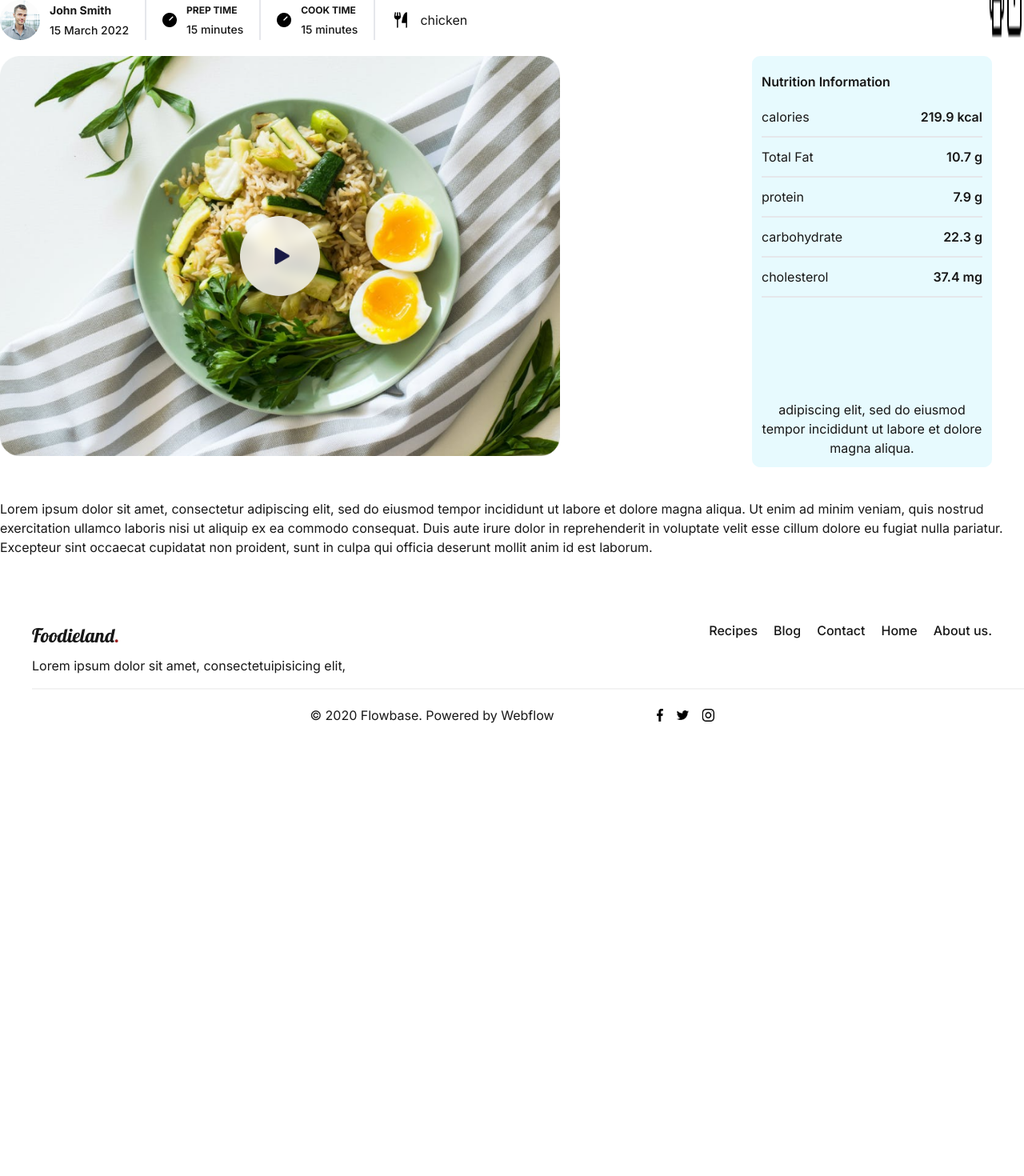
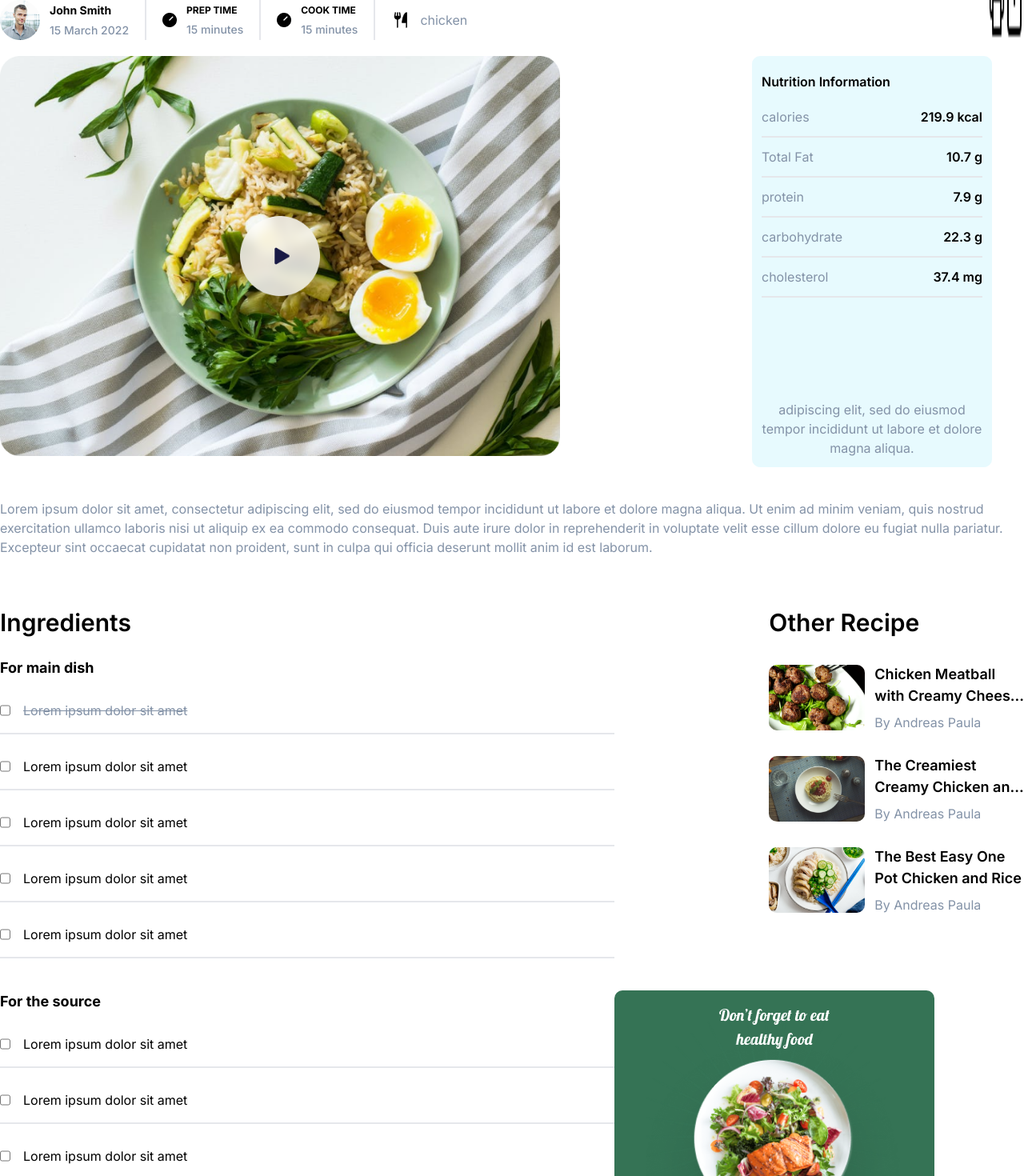
Before and after one commit to Deji06/justfooduiwebapp, a Next.js app: page /RecipePage in a window 1280 px wide. Shown: the part 180-1650 px from the top of the page at 80% size. Before the commit the page ends 1126 px from the top, so only its background shows below. Built offline with nearby package versions, Linux system fonts and the light colour scheme.

Commit message:
recipe page sections

```diff
--- a/app/HomePage/page.js
+++ b/app/HomePage/page.js
@@ -64,18 +64,18 @@ const Home = () => {
               <p className="font-semibold text-[18px] sm:text-[64px]">
                 Spicy delicious chicken wings
               </p>
-              <p className="mt-5 text-[12px] sm:text-[16px]">
+              <p className="mt-5 text-[12px] sm:text-[16px] text-[#8392A7]">
                 Lorem ipsum dolor sit amet, consectetuipisicing elit, sed do
                 eiusmod tempor incididunt ut labore et dolore magna aliqut enim ad
                 minim{" "}
               </p>
 
               <div className="flex sm:flex-row flex-col gap-y-2 items-center gap-x-5 mt-2">
-                <div className="flex items-center gap-x-2 border bg-[#f3f3f3] rounded-[10px] px-3 py-1 ">
+                <div className="flex items-center gap-x-2 border bg-[#DCE3ED] rounded-[10px] px-3 py-1 ">
                   <Image src={grenade} alt="bomb" />
                   <p>30 Minutes</p>
                 </div>
-                <div className="flex items-center gap-x-2 border bg-[#f3f3f3] rounded-[10px] px-3 py-1">
+                <div className="flex items-center gap-x-2 border bg-[#DCE3ED] rounded-[10px] px-3 py-1">
                   <Image src={forkKnife} alt="fork and knife" />
                   <p>Chicken</p>
                 </div>
@@ -86,7 +86,7 @@ const Home = () => {
                   <Image src={avatar} alt="profile" />
                   <div className="flex flex-col gap-y-2">
                     <p className="text-[14px] font-bold">John Smith</p>
-                    <p className="text-[14px] font-medium">15 March 2022</p>
+                    <p className="text-[14px] font-medium text-[#8392A7]">15 March 2022</p>
                   </div>
                 </div>
                 <button className="flex items-center py-3 sm:py-0 px-3 border gap-x-3 rounded-[10px] bg-black">
@@ -139,7 +139,7 @@ const Home = () => {
 {/* second section */}
         <section className="px-3 sm:w-[1280px] my-12 sm:mx-auto">
           <p className="sm:text-[44px] text-[22px] font-semibold text-center">Simple and tasty recipes</p>
-          <h3 className="text-center py-2">Lorem ipsum dolor sit amet, consectetuipisicing elit, sed do eiusmod tempor incididunt ut <br />
+          <h3 className="text-center py-2 text-[#8392A7]">Lorem ipsum dolor sit amet, consectetuipisicing elit, sed do eiusmod tempor incididunt ut <br />
             labore et dolore magna aliqut enim ad minim
           </h3>
           <div className="grid sm:grid-cols-3 gap-x-36  gap-y-6 px-4 pt-10">
@@ -285,7 +285,7 @@ const Home = () => {
         <section className="sm:px-3 sm:w-[1280px] my-16 mx-auto flex sm:flex-row flex-col items-center justify-between">
           <div>
             <p className="sm:text-[44px] font-semibold ">Everyone can be a <br /> chef in their own kitchen</p>
-            <p className="w-[508px] py-3">Lorem ipsum dolor sit amet, consectetuipisicing elit, sed do eiusmod tempor incididunt ut labore et dolore magna aliqut enim ad minim </p>
+            <p className="w-[508px] py-3 text-[#8392A7]">Lorem ipsum dolor sit amet, consectetuipisicing elit, sed do eiusmod tempor incididunt ut labore et dolore magna aliqut enim ad minim </p>
             <button className="mt-8 px-8 rounded-[10px] py-3  bg-black text-white text-[12px]">Learn More</button>
           </div>
           <div className="relative">
@@ -299,7 +299,7 @@ const Home = () => {
 
         <section className="px-3 sm:w-[1280px] my-16 mx-auto pb-10">
           <p className="text-[44px] font-semibold text-center">Check out @foodieland on Instagram</p>
-          <p className="text-center py-2">Lorem ipsum dolor sit amet, consectetuipisicing elit, sed do eiusmod tempor incididunt ut labore et dolore <br /> magna aliqut enim ad minim </p>
+          <p className="text-center py-2 text-[#8392A7]">Lorem ipsum dolor sit amet, consectetuipisicing elit, sed do eiusmod tempor incididunt ut labore et dolore <br /> magna aliqut enim ad minim </p>
           <div className="flex sm:flex-row flex-col gap-y-3 justify-between mt-8">
             <Image src={post} />
             <Image src={post2} />
@@ -442,7 +442,7 @@ const Home = () => {
           <div className="flex flex-col  w-[600px] mx-auto">
             <div>
               <p className="sm:text-[40px] font-semibold text-center">Deliciousness to your inbox</p>
-              <p className="text-center w-[600px] mx-auto py-2">Lorem ipsum dolor sit amet, consectetuipisicing elit, sed do eiusmod tempor incididunt ut labore et dolore magna aliqut enim ad minim </p>
+              <p className="text-center w-[600px] mx-auto py-2 text-[#8392A7]">Lorem ipsum dolor sit amet, consectetuipisicing elit, sed do eiusmod tempor incididunt ut labore et dolore magna aliqut enim ad minim </p>
             </div>
             <form className="flex gap-x-10 mx-auto bg-white py-2 my-5 rounded-[10px] px-4 items-center">
               <input className="border-none bg-none outline-none text-[14px]" type="email"  placeholder="Your email address..."/>
--- a/app/RecipePage/page.js
+++ b/app/RecipePage/page.js
@@ -6,6 +6,14 @@ import forkKnife from "@/assets/ForkKnife.png";
 import share from "@/assets/share.png";
 import printer from "@/assets/printer.png";
 import recipeImage from "@/assets/recipeImage.png";
+import baconPasta from "@/assets/baconPasta.png";
+import creamCheese from "@/assets/creamCheese.png";
+import rice from "@/assets/rice.png";
+import adFoodImage from "@/assets/adFoodImage.png";
+import star from '@/assets/star 1.png'
+import {Lobster } from '@next/font/google'
+
+const lobster = Lobster({ subsets: ['latin'], weight:'400' });
 const Recipe = () => {
   return (
     <>
@@ -20,7 +28,9 @@ const Recipe = () => {
                 <Image src={avatar} alt="profile" />
                 <div className="flex flex-col gap-y-1">
                   <p className="text-[14px] font-bold">John Smith</p>
-                <p className="text-[14px] font-medium">15 March 2022</p>
+                  <p className="text-[14px] font-medium text-[#8392A7] ">
+                    15 March 2022
+                  </p>
                 </div>
               </div>
               <div className="border h-[50px]"></div>
@@ -28,7 +38,9 @@ const Recipe = () => {
                 <Image src={grenade} />
                 <div className="flex flex-col gap-y-1">
                   <p className="uppercase font-bold text-[12px]">prep time</p>
-                <p className="text-[14px] font-medium">15 minutes</p>
+                  <p className="text-[14px] font-medium text-[#8392A7]">
+                    15 minutes
+                  </p>
                 </div>
               </div>
               <div className="border h-[50px]"></div>
@@ -36,13 +48,15 @@ const Recipe = () => {
                 <Image src={grenade} />
                 <div className="flex flex-col gap-y-1">
                   <p className="uppercase  font-bold text-[12px]">cook time</p>
-                <p className="text-[14px] font-medium">15 minutes</p>
+                  <p className="text-[14px] font-medium text-[#8392A7]">
+                    15 minutes
+                  </p>
                 </div>
               </div>
               <div className="border h-[50px]"></div>
               <div className="flex items-center gap-x-3">
                 <Image src={forkKnife} />
-              <p>chicken</p>
+                <p className="text-[#8392A7]">chicken</p>
               </div>
             </div>
           </header>
@@ -60,53 +74,168 @@ const Recipe = () => {
             <h1 className="font-semibold py-2">Nutrition Information</h1>
             <div className="flex flex-col gap-y-3 mt-3">
               <div className="flex justify-between">
-              <p>calories</p>
+                <p className="text-[#8392A7]">calories</p>
                 <p className="font-semibold">219.9 kcal</p>
               </div>
               <div className="border"></div>
               <div className="flex justify-between">
-              <p>Total Fat</p>
+                <p className="text-[#8392A7]">Total Fat</p>
                 <p className="font-semibold">10.7 g</p>
               </div>
               <div className="border"></div>
               <div className="flex justify-between">
-              <p>protein</p>
+                <p className="text-[#8392A7]">protein</p>
                 <p className="font-semibold">7.9 g</p>
               </div>
               <div className="border"></div>
               <div className="flex justify-between">
-              <p>carbohydrate</p>
+                <p className="text-[#8392A7]">carbohydrate</p>
                 <p className="font-semibold">22.3 g</p>
               </div>
               <div className="border"></div>
               <div className="flex justify-between">
-              <p>cholesterol</p>
+                <p className="text-[#8392A7]">cholesterol</p>
                 <p className="font-semibold">37.4 mg</p>
               </div>
               <div className="border"></div>
             </div>
-          <p className="text-center pt-32 ">
+            <p className="text-center text-[#8392A7] pt-32 ">
               adipiscing elit, sed do eiusmod tempor incididunt ut labore et
               dolore magna aliqua.{" "}
             </p>
           </div>
         </div>
-      <p className="pt-10">
-        Lorem ipsum dolor sit amet, consectetur adipiscing elit, sed do eiusmod
-        tempor incididunt ut labore et dolore magna aliqua. Ut enim ad minim
-        veniam, quis nostrud exercitation ullamco laboris nisi ut aliquip ex ea
-        commodo consequat. Duis aute irure dolor in reprehenderit in voluptate
-        velit esse cillum dolore eu fugiat nulla pariatur. Excepteur sint
-        occaecat cupidatat non proident, sunt in culpa qui officia deserunt
-        mollit anim id est laborum.
+        <p className="pt-10 text-[#8392A7]">
+          Lorem ipsum dolor sit amet, consectetur adipiscing elit, sed do
+          eiusmod tempor incididunt ut labore et dolore magna aliqua. Ut enim ad
+          minim veniam, quis nostrud exercitation ullamco laboris nisi ut
+          aliquip ex ea commodo consequat. Duis aute irure dolor in
+          reprehenderit in voluptate velit esse cillum dolore eu fugiat nulla
+          pariatur. Excepteur sint occaecat cupidatat non proident, sunt in
+          culpa qui officia deserunt mollit anim id est laborum.
         </p>
       </section>
-    <section className="flex flex-col">
+      <section className="sm:w-[1280px] flex flex-col gap-y-10 my-5 mx-auto pb-10 ">
+        <div className="flex justify-between gap-x-5">
+          {/* left */}
+          <div className="flex flex-col gap-y-2 w-[60%]">
+            <p className="font-semibold text-[30px]">Ingredients</p>
+            <p className="mt-3 font-bold text-[18px]">For main dish</p>
+            <div className="flex gap-x-4 pt-5">
+              <input
+                type="checkbox"
+                className="text-black peer-checked:bg-black rounded"
+              />
+              <label htmlFor="" className="line-through text-[#8392A7]">
+                Lorem ipsum dolor sit amet
+              </label>
+            </div>
+            <div className="border mt-2"></div>
+            <div className="flex gap-x-4 pt-5">
+              <input
+                type="checkbox"
+                className="text-black peer-checked:bg-black rounded"
+              />
+              <label htmlFor="">Lorem ipsum dolor sit amet</label>
+            </div>
+            <div className="border mt-2"></div>
+            <div className="flex gap-x-4 pt-5">
+              <input
+                type="checkbox"
+                className="text-black peer-checked:bg-black"
+              />
+              <label htmlFor="">Lorem ipsum dolor sit amet</label>
+            </div>
+            <div className="border mt-2"></div>
+            <div className="flex gap-x-4 pt-5">
+              <input
+                type="checkbox"
+                className="text-black peer-checked:bg-black rounded"
+              />
+              <label htmlFor="">Lorem ipsum dolor sit amet</label>
+            </div>
+            <div className="border mt-2"></div>
+            <div className="flex gap-x-4 pt-5">
+              <input
+                type="checkbox"
+                className="text-black peer-checked:bg-black rounded"
+              />
+              <label htmlFor="">Lorem ipsum dolor sit amet</label>
+            </div>
+            <div className="border mt-2"></div>
+          </div>
+          {/* right */}
+          <div className="flex flex-col gap-y-2">
+            <p className="font-semibold text-[30px]">Other Recipe</p>
+            <div className="flex items-center gap-x-3 mt-5">
+              <Image src={creamCheese} className="rounded-[10px] w-[120px]" />
+              <div className="">
+                <p className="font-semibold text-[18px]">
+                  Chicken Meatball <br /> with Creamy Chees...
+                </p>
+                <p className="text-[#8392A7] pt-2 pb-0">By Andreas Paula</p>
+              </div>
+            </div>
+            <div className="flex items-center gap-x-3 mt-5">
+              <Image src={baconPasta} className="rounded-[10px] w-[120px]" />
+              <div className="">
+                <p className="font-semibold text-[18px]">
+                  The Creamiest <br /> Creamy Chicken an...
+                </p>
+                <p className="text-[#8392A7] pt-2 pb-0">By Andreas Paula</p>
+              </div>
+            </div>
+            <div className="flex items-center gap-x-3 mt-5">
+              <Image src={rice} className="rounded-[10px] w-[120px]" />
+              <div className="">
+                <p className="font-semibold text-[18px]">
+                  The Best Easy One <br /> Pot Chicken and Rice
+                </p>
+                <p className="text-[#8392A7] pt-2 pb-0">By Andreas Paula</p>
+              </div>
+            </div>
+          </div>
+        </div>
+        {/* second section */}
         <div className="flex">
-
+          {/* left */}
+          <div className="flex flex-col gap-y-2 w-[60%]">
+           <h1 className="font-bold text-[18px]">For the source</h1>
+            <div className="flex gap-x-4 pt-5">
+              <input
+                type="checkbox"
+                className="text-black peer-checked:bg-black rounded"
+              />
+              <label htmlFor="" className="">
+                Lorem ipsum dolor sit amet
+              </label>
             </div>
-      <div></div>
-
+            <div className="border mt-2"></div>
+            <div className="flex gap-x-4 pt-5">
+              <input
+                type="checkbox"
+                className="text-black peer-checked:bg-black rounded"
+              />
+              <label htmlFor="">Lorem ipsum dolor sit amet</label>
+            </div>
+            <div className="border mt-2"></div>
+            <div className="flex gap-x-4 pt-5">
+              <input
+                type="checkbox"
+                className="text-black peer-checked:bg-black"
+              />
+              <label htmlFor="">Lorem ipsum dolor sit amet</label>
+            </div>
+            <div className="border mt-2"></div>
+          </div>
+          {/* right ads */}
+          <div className="adBackground relative rounded-[10px] w-[400px] h-[400px] ">
+            <p className={`${lobster.className} text-white text-center mt-4 text-[20px]`}>Don’t forget to eat <br /> healthy food</p>
+            <Image src={adFoodImage} className="absolute z-20 top-12 left-5" />
+            <Image src={star} className="absolute top-[20px] left-10 z-10 w-[300px]" />
+            <p className="adText text-center absolute bottom-5 left-32">www.foodieland.com</p>
+          </div>
+        </div>
       </section>
     </>
   );
--- a/app/globals.css
+++ b/app/globals.css
@@ -14,14 +14,23 @@
   }
 }
 
-body {
+.adBackground {
+  background: linear-gradient(45deg, #357355 100%, #1D483B 100%);
+}
+
+.adText {
+  background: linear-gradient(#ffffff 60%, #feb47b 100%);
+  -webkit-background-clip: text;
+  color: transparent;
+}
+/* body {
   color: var(--foreground);
   background: var(--background);
   font-family: Arial, Helvetica, sans-serif;
-}
-
+} */
+/*
 @layer utilities {
   .text-balance {
     text-wrap: balance;
   }
-}
+} */
```
Also changed, not shown: assets/adFoodImage.png (added). Lines whose indentation alone changed are shown as unchanged.
